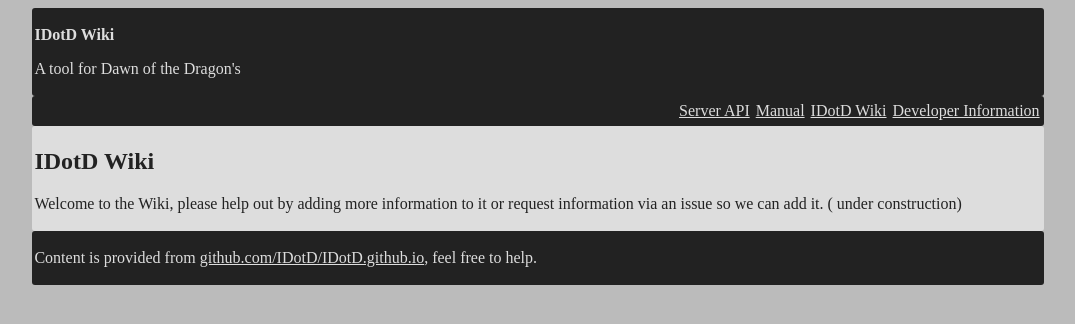
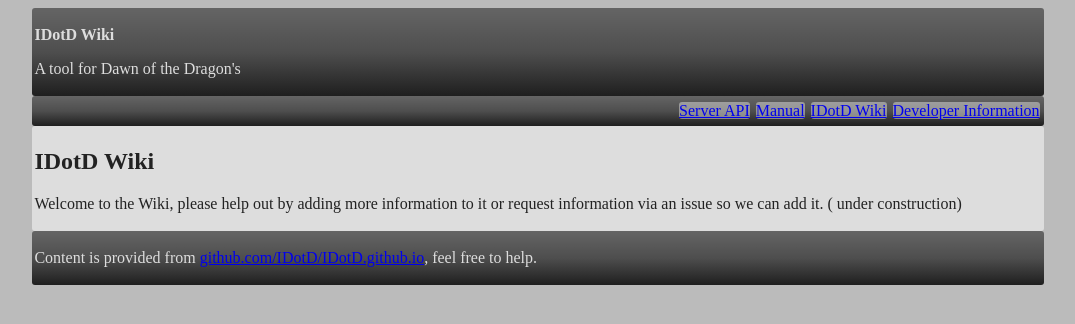
Before and after one commit to IDotD/IDotD.github.io, a Jekyll site: the page built from index.md, in a window 1280 px wide. Shown: the top 324 px of the page, without its empty margins (102-1177 px from the left). Built offline with Jekyll 4.4.1, drawn with Linux system fonts in a browser that asks for light colours.

Commit message:
Update design.css

```diff
--- a/css/design.css
+++ b/css/design.css
@@ -11,13 +11,26 @@ body > div {
   color:#ddd;
 }
 .bar {
-  background-image: linear-gradient(top,rgba(255,255,255,0.3),rgba(255,255,255,0.2),rgba(0,0,0,0.1));
+  background-image: linear-gradient(to bottom,rgba(255,255,255,0.3),rgba(255,255,255,0.2),rgba(0,0,0,0.1));
 }
-a {
+.dark nav a {
+  background: rgba(255,255,255,0.4);
+  border-radius: 3px;
+}
+a,
+a:link,
+a:visited,
+a:active,
+a:focussed,
+a:hover {
   color: #222;
   font-style: underline;
 }
-.dark a {
+.dark a,
+.dark a:link,
+.dark a:visited,
+.dark a:active,
+.dark a:focussed,
+.dark a:hover  {
   color: #ddd;
-  font-style: underline;
 }
```
